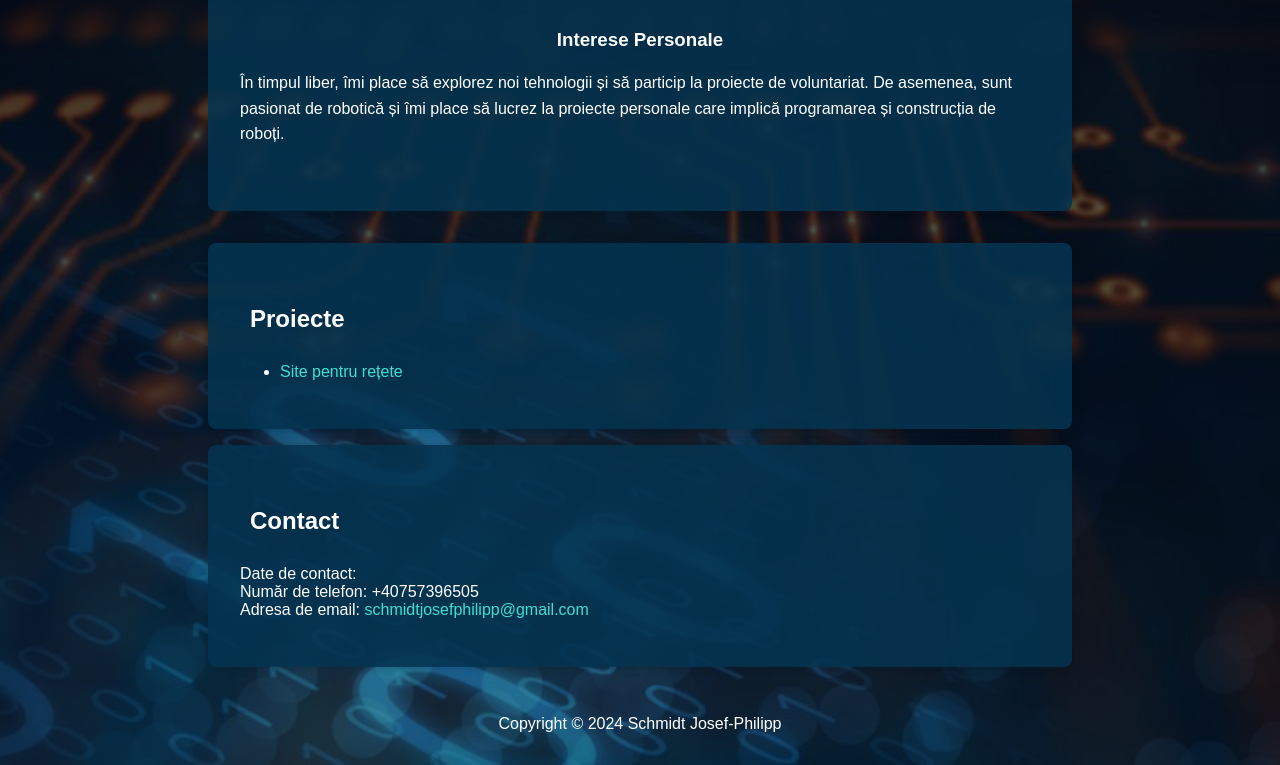
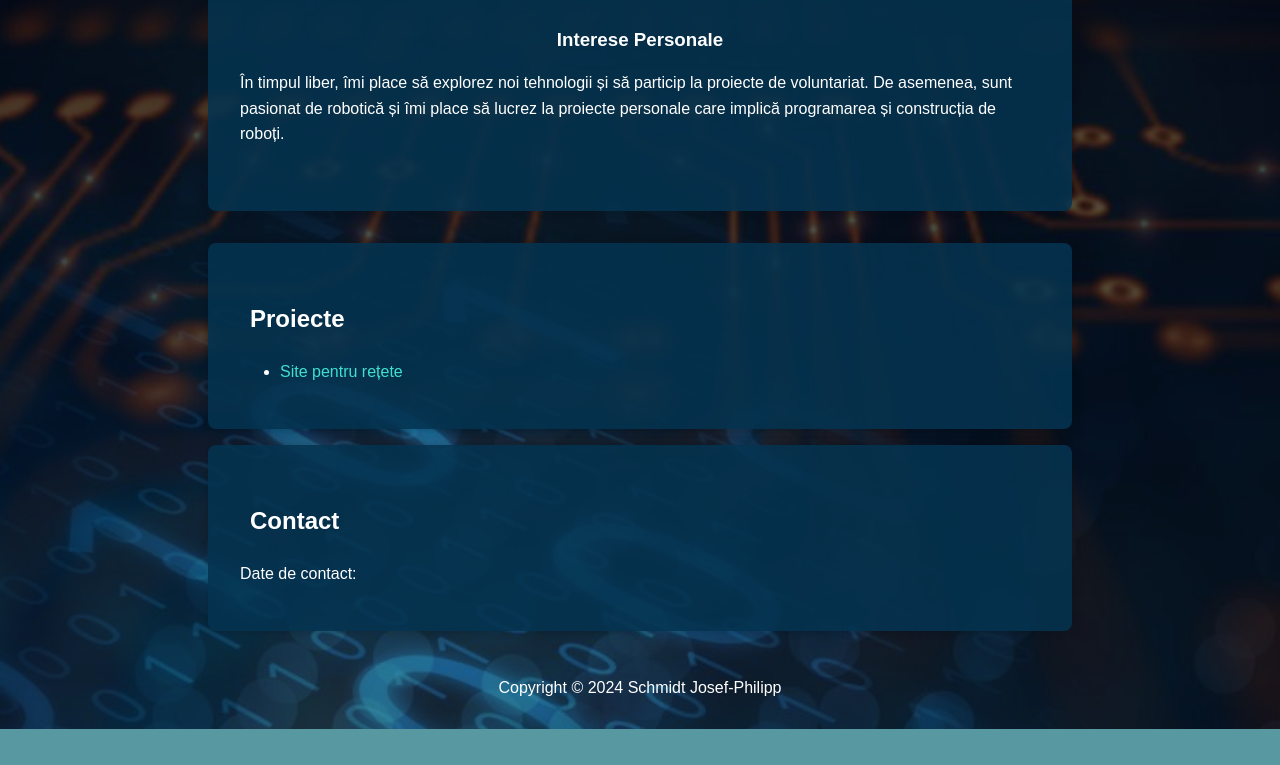
Before and after one commit to SchmidtJosef/Portofoliu-personal, a plain HTML site: page index.html in a window 1280 px wide. Shown: the part 1626-2391 px from the top of the page. After the commit the page ends 2355 px from the top, so only its background shows below. Drawn offline with Linux system fonts and the light colour scheme.

Commit message:
Ascunde adresa

```diff
--- a/index.html
+++ b/index.html
@@ -100,14 +100,7 @@
     </section>
     <section id="contact">
       <h2>Contact</h2>
-      <p>
-        Date de contact:<br />
-        Număr de telefon: +40757396505 <br />
-        Adresa de email:
-        <a href="mailto:schmidtjosefphilipp@gmail.com"
-          >schmidtjosefphilipp@gmail.com</a
-        >
-      </p>
+      <p>Date de contact:<br /></p>
     </section>
     <footer>
       <p>Copyright &copy; 2024 Schmidt Josef-Philipp</p>
```
